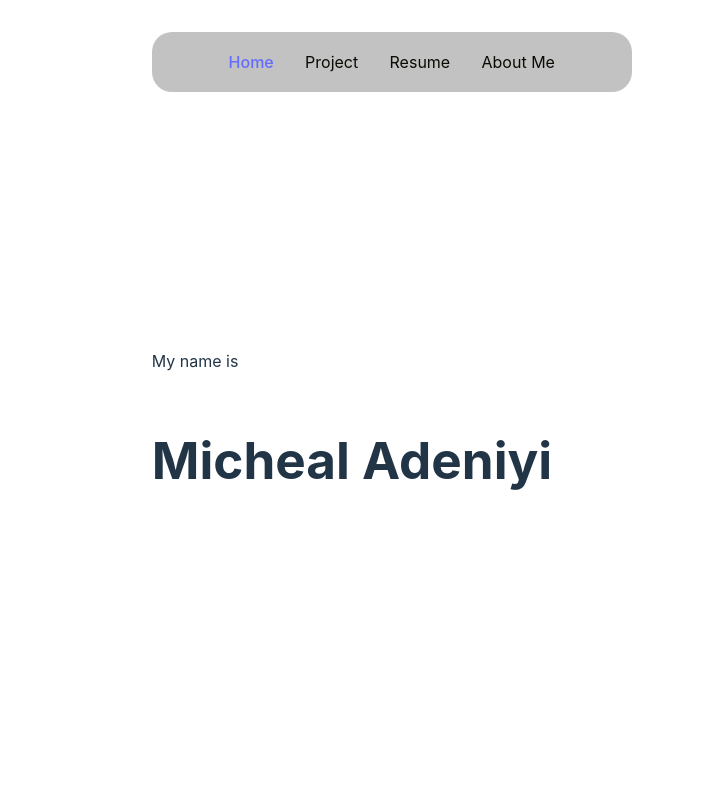
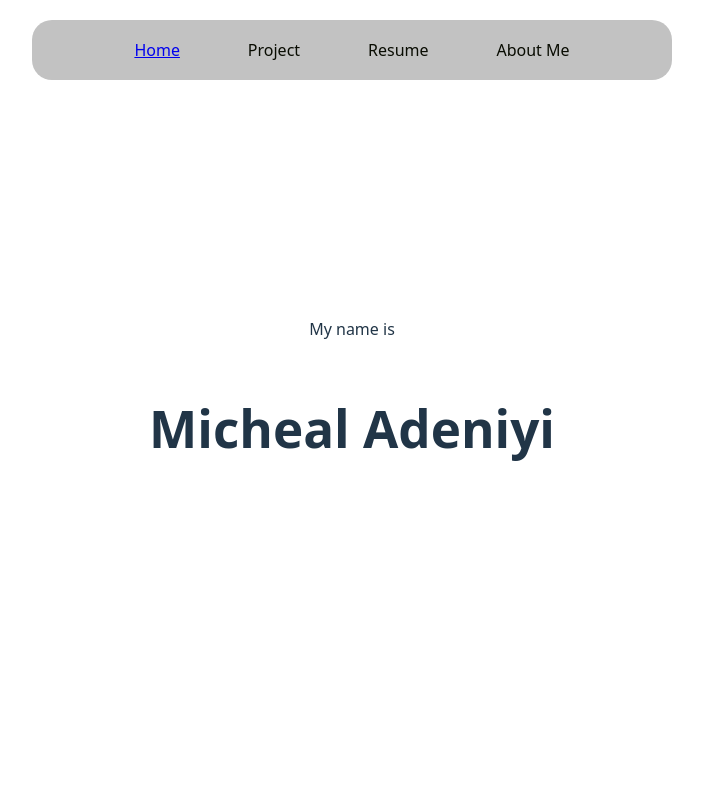
Before and after one commit to Cob007/myWebsite, a React (Vite) app: page / in a window 1280 px wide. Shown: the top 800 px of the page, without its empty margins (288-991 px from the left). Built offline with nearby package versions, Linux system fonts and the light colour scheme.

Commit message:
UI styling update added

```diff
--- a/src/App.jsx
+++ b/src/App.jsx
@@ -3,16 +3,15 @@
 import viteLogo from "/vite.svg";
 import "./App.scss";
 import { BrowserRouter, Route, Routes } from "react-router-dom";
-import Header from "./component/Header/Header";
 import Sample from "./component/Sample/Sample";
 import Home from "./page/Home/Home";
+import Header from "./component/Header/Header";
 
 function App() {
   return (
     <>
       <BrowserRouter>
-       <Header />
-
+        <Header />
         <Routes>
           <Route path="/" element={<Home />} />
           <Route path="/about" element={<Sample />} />
--- a/src/App.scss
+++ b/src/App.scss
@@ -1,50 +1 @@
 @import './styles/partials/typograpgy';
-
-#root {
-  max-width: 1280px;
-  margin: 0 auto;
-  padding: 2rem;
-  text-align: center;
-}
-
-.logoname {
-  font-family: sunrise;
-  color: red;
-  font-size: 10rem;
-}
-
-.logo {
-  height: 6em;
-  padding: 1.5em;
-  will-change: filter;
-  transition: filter 300ms;
-}
-.logo:hover {
-  filter: drop-shadow(0 0 2em #646cffaa);
-}
-.logo.react:hover {
-  filter: drop-shadow(0 0 2em #61dafbaa);
-}
-
-@keyframes logo-spin {
-  from {
-    transform: rotate(0deg);
-  }
-  to {
-    transform: rotate(360deg);
-  }
-}
-
-@media (prefers-reduced-motion: no-preference) {
-  a:nth-of-type(2) .logo {
-    animation: logo-spin infinite 20s linear;
-  }
-}
-
-.card {
-  padding: 2em;
-}
-
-.read-the-docs {
-  color: #888;
-}
--- /dev/null
+++ b/src/component/Cursor/cursor.scss
@@ -0,0 +1,10 @@
+@import "../../app.scss";
+
+.cursor{
+  width: 50px;
+  height: 50px;
+  border-radius: 50%;
+  border: 1px solid white;
+  position: fixed;
+  z-index: 999;
+}
--- a/src/component/Header/Header.jsx
+++ b/src/component/Header/Header.jsx
@@ -4,6 +4,7 @@
 
 const Header = () => {
   return (
+    <div className="container">
       <motion.div
         className="header"
         drag
@@ -25,6 +26,7 @@
           <li className="header__item">About Me</li>
         </ul>
       </motion.div>
+    </div>
   );
 };
 
--- a/src/component/Header/Header.scss
+++ b/src/component/Header/Header.scss
@@ -1,13 +1,21 @@
-@import '../../styles/partials/mixins';
-@import '../../styles/partials/variable';
+@import "../../styles/partials/mixins";
+@import "../../styles/partials/variable";
 
+.container {
+  position: fixed;
+  display: flex;
+  justify-content: center;
+  margin: 20px auto;
+  width: 100%;
+}
 
 .header {
   border-radius: 20px;
-    width: 60vh;
+  width: 50vw;
   height: 60px;
   background-color: $secondary-silver;
-    position: fixed;
+  z-index: 999;
+  position: relative;
 
   &__list {
     width: 100%;
--- a/src/index.scss
+++ b/src/index.scss
@@ -1,42 +1,21 @@
 @import './styles/partials/typograpgy';
 
 :root {
-  font-family: future, sunrise, Inter, system-ui, Avenir, Helvetica, Arial, sans-serif;
+  font-family: system-ui, Avenir, Helvetica, Arial, sans-serif;
   line-height: 1.5;
   font-weight: 400;
-
-  color-scheme: light dark;
-  color: rgba(255, 255, 255, 0.87);
-  background-color: #242424;
-
-  font-synthesis: none;
-  text-rendering: optimizeLegibility;
-  -webkit-font-smoothing: antialiased;
-  -moz-osx-font-smoothing: grayscale;
 }
 
 html {
   scroll-snap-type: y mandatory;
   scroll-behavior: smooth;
-  scrollbar-color: red;
-}
-
-a {
-  font-weight: 500;
-  color: #646cff;
-  text-decoration: inherit;
-}
-a:hover {
-  color: #535bf2;
 }
 
 body {
   margin: 0;
   display: flex;
-  place-items: center;
-  min-width: 320px;
-  min-height: 100vh;
 }
+
 
 h1 {
   font-size: 3.2em;
--- a/src/page/Home/Home.jsx
+++ b/src/page/Home/Home.jsx
@@ -3,6 +3,7 @@
 const Home = () => {
   return (
     <>
+
       <section>
         <p>My name is</p>
         <h1>Micheal Adeniyi</h1>
--- a/src/page/Home/Home.scss
+++ b/src/page/Home/Home.scss
@@ -4,8 +4,11 @@
 
 section {
     height: 100vh;
+    width: 100vw;
     display: flex;
     flex-direction: column;
     justify-content: center;
-    align-items: flex-start;
+    align-items: center;
+    scroll-snap-align: center;
+    overflow: hidden;
 }
```
Also changed, not shown: src/component/Cursor/Cursor.jsx (added, +28 -0 lines). Lines whose indentation alone changed are shown as unchanged.
